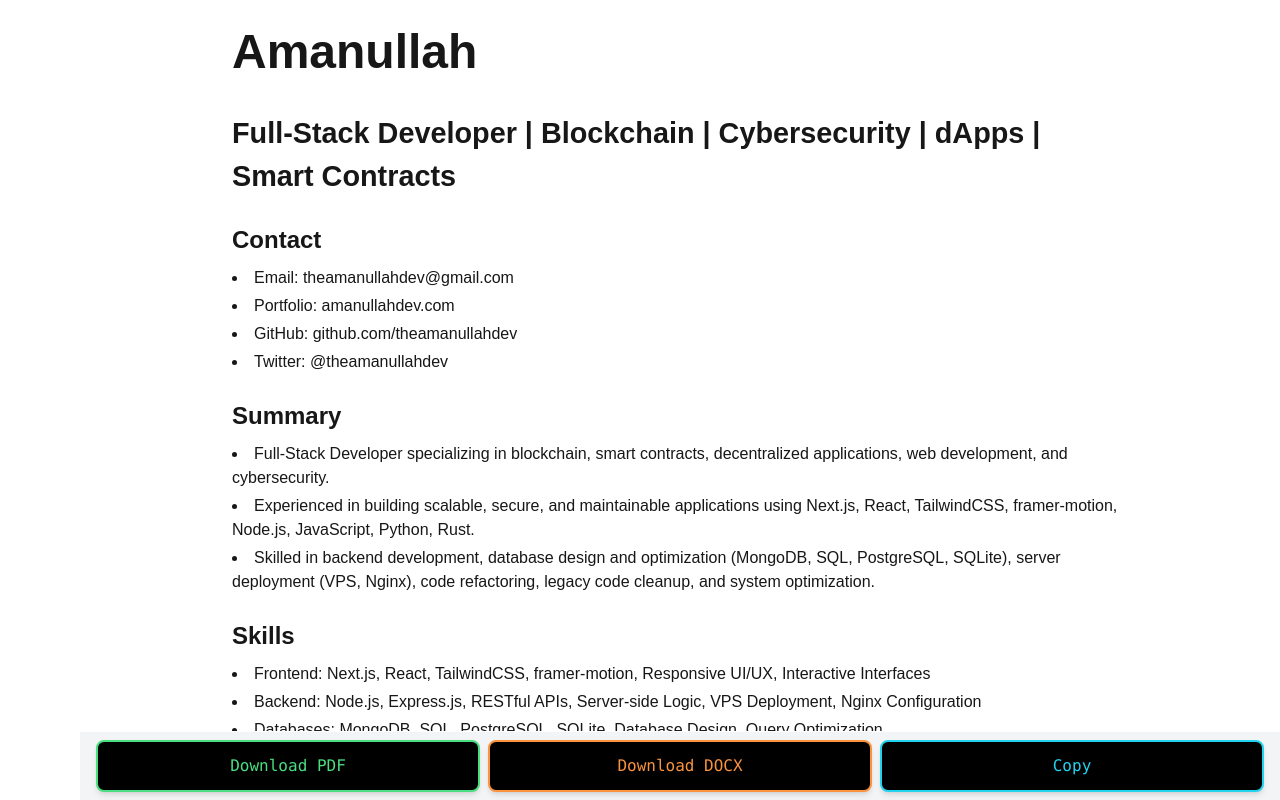
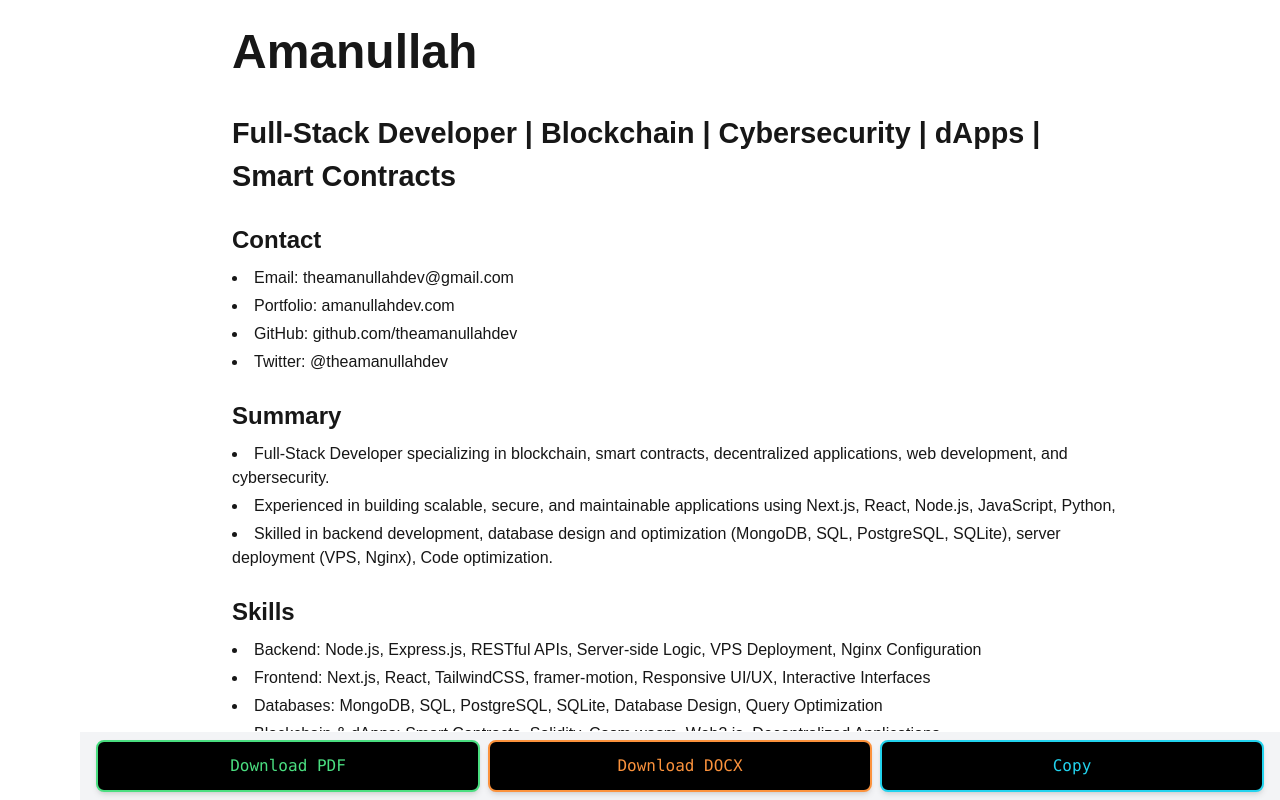
Before and after one commit to theamanullahdev/portfolio, a Next.js app: page /Resume in a window 1280 px wide. Built offline with nearby package versions, Linux system fonts and the light colour scheme.

Commit message:
Resume Adjustments

```diff
--- a/src/app/Resume/page.js
+++ b/src/app/Resume/page.js
@@ -1,4 +1,3 @@
-/* eslint-disable @next/next/no-img-element */
 "use client";
 
 import React, { useRef, useState, useEffect } from "react";
@@ -36,21 +35,21 @@ export default function ResumePage() {
       title: "Summary",
       items: [
         "Full-Stack Developer specializing in blockchain, smart contracts, decentralized applications, web development, and cybersecurity.",
-        "Experienced in building scalable, secure, and maintainable applications using Next.js, React, TailwindCSS, framer-motion, Node.js, JavaScript, Python, Rust.",
-        "Skilled in backend development, database design and optimization (MongoDB, SQL, PostgreSQL, SQLite), server deployment (VPS, Nginx), code refactoring, legacy code cleanup, and system optimization.",
+        "Experienced in building scalable, secure, and maintainable applications using Next.js, React, Node.js, JavaScript, Python,",
+        "Skilled in backend development, database design and optimization (MongoDB, SQL, PostgreSQL, SQLite), server deployment (VPS, Nginx), Code optimization.",
       ],
     },
     {
       type: "section",
       title: "Skills",
       items: [
+        "Backend: Node.js, Express.js, RESTful APIs, Server-side Logic, VPS Deployment, Nginx Configuration",
         "Frontend: Next.js, React, TailwindCSS, framer-motion, Responsive UI/UX, Interactive Interfaces",
-        "Backend: Node.js, Express.js, RESTful APIs, Server-side Logic, VPS Deployment, Nginx Configuration",
         "Databases: MongoDB, SQL, PostgreSQL, SQLite, Database Design, Query Optimization",
-        "Blockchain & dApps: Smart Contracts, Solidity, Ethereum, Binance Smart Chain, Web3.js, Decentralized Applications",
-        "Security: Linux Security Hardening, Cybersecurity, Application Security, Penetration Testing",
+        "Blockchain & dApps: Smart Contracts, Solidity, Cosm wasm, Web3.js, Decentralized Applications",
+        "Security: Linux Security Hardening, Cybersecurity, Application Security,",
         "Programming & Tools: JavaScript, Python, Rust, Git Version Control, Agile Methodologies",
-        "Code Quality & Optimization: Maintainable Code, Code Refactoring, Performance Tuning, Scalability, Legacy Code Cleanup",
+        "Code Quality & Optimization: Maintainable Code, , Performance Tuning, Scalability, Vibe Code Cleanup Speacialist",
       ],
     },
     {
```
